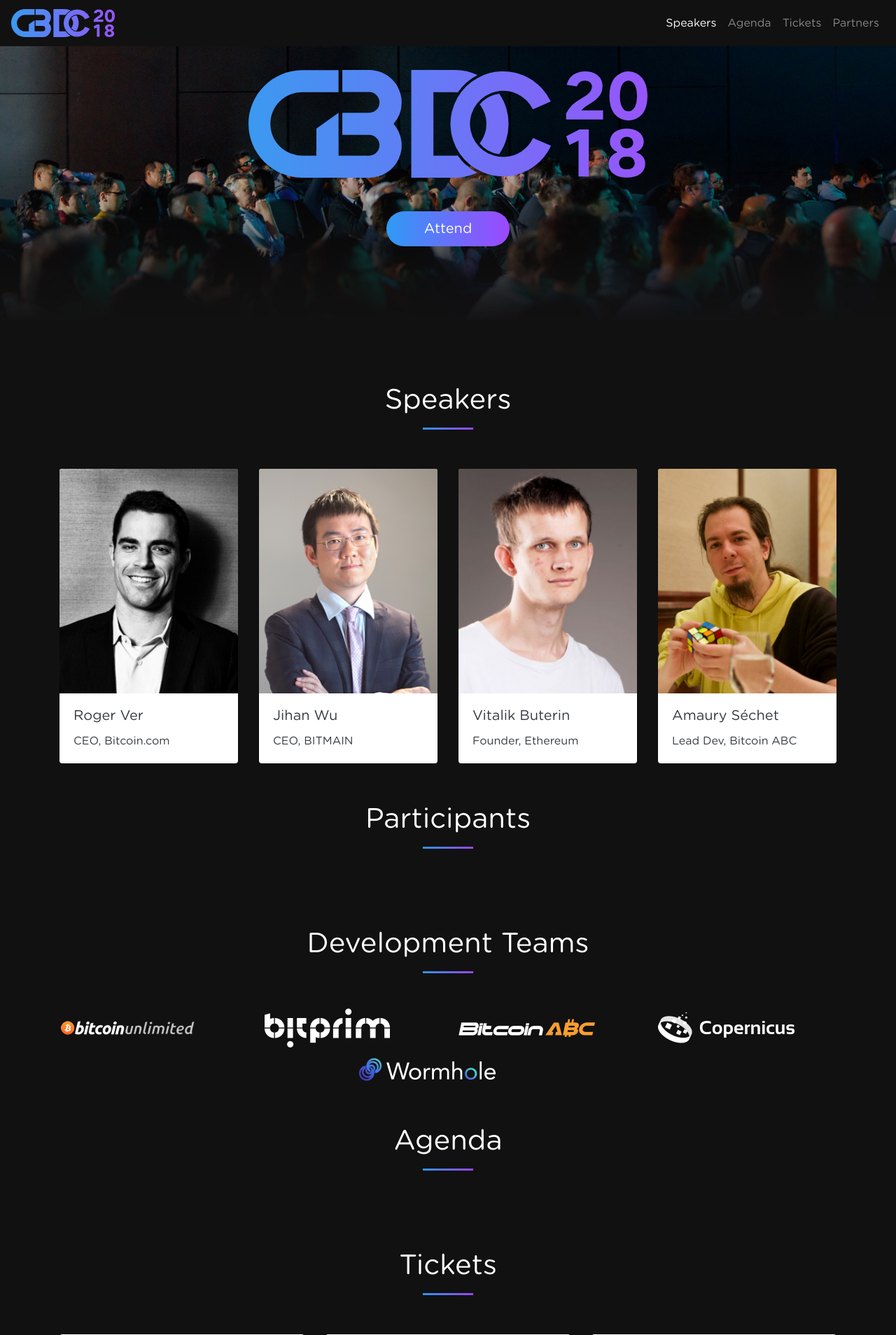
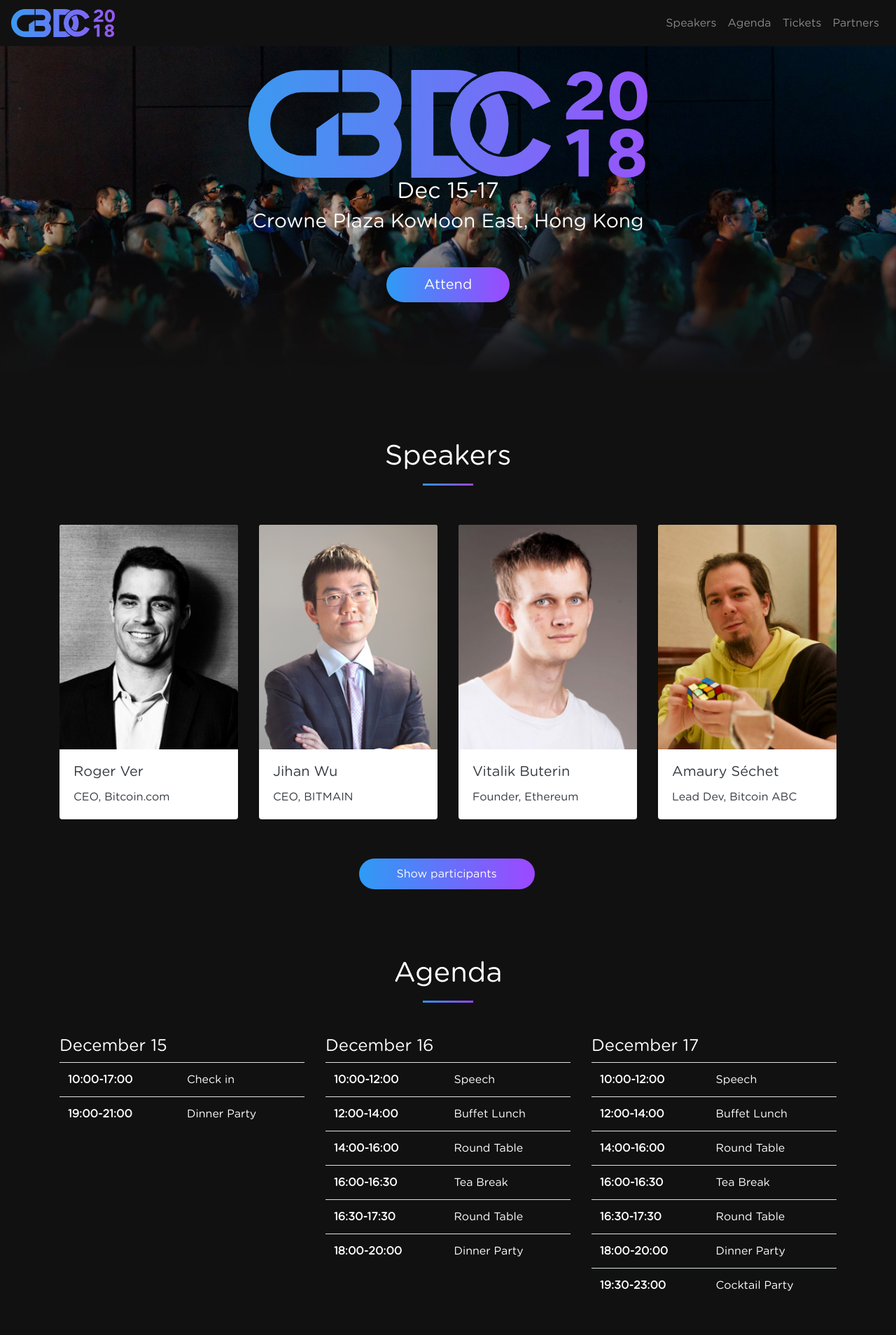
Before and after one commit to BUYMERCIER/devcon.top, a Flask app: page / in a window 1280 px wide. Shown: the top 1908 px of the page at 70% size. Run offline with Flask 2, Linux system fonts and the light colour scheme; some libraries are stand-ins or nearby versions.

Commit message:
Agenda added

```diff
--- /dev/null
+++ b/templates/home/agenda.html
@@ -0,0 +1,94 @@
+<!-- Agenda -->
+    <section class="bg-dark agenda">
+      <div class="container">
+        <h1 class="text-center pt-5">Agenda</h1>
+        <hr class="mb-5">
+        <div class="row">
+          <!-- Dec 15 -->
+          <div class="col-md-4">
+            <h4>December 15</h4>
+            <table class="table">
+              <tbody>
+                <tr>
+                  <th scope="row">10:00-17:00</th>
+                  <td>Check in</td>
+                </tr>
+                <tr>
+                  <th scope="row">19:00-21:00</th>
+                  <td>Dinner Party</td>
+                </tr>
+              </tbody>
+            </table>
+          </div>
+          <!-- Dec 16 -->
+          <div class="col-md-4">
+            <h4>December 16</h4>
+            <table class="table">
+              <tbody>
+                <tr>
+                  <th scope="row">10:00-12:00</th>
+                  <td>Speech</td>
+                </tr>
+                <tr>
+                  <th scope="row">12:00-14:00</th>
+                  <td>Buffet Lunch</td>
+                </tr>
+                <tr>
+                  <th scope="row">14:00-16:00</th>
+                  <td>Round Table</td>
+                </tr>
+                <tr>
+                  <th scope="row">16:00-16:30</th>
+                  <td>Tea Break</td>
+                </tr>
+                <tr>
+                  <th scope="row">16:30-17:30</th>
+                  <td>Round Table</td>
+                </tr>
+                <tr>
+                  <th scope="row">18:00-20:00</th>
+                  <td>Dinner Party</td>
+                </tr>
+              </tbody>
+            </table>
+          </div>
+          <!-- Dec 17 -->
+          <div class="col-md-4">
+            <h4>December 17</h4>
+            <table class="table">
+              <tbody>
+                <tr>
+                  <th scope="row">10:00-12:00</th>
+                  <td>Speech</td>
+                </tr>
+                <tr>
+                  <th scope="row">12:00-14:00</th>
+                  <td>Buffet Lunch</td>
+                </tr>
+                <tr>
+                  <th scope="row">14:00-16:00</th>
+                  <td>Round Table</td>
+                </tr>
+                <tr>
+                  <th scope="row">16:00-16:30</th>
+                  <td>Tea Break</td>
+                </tr>
+                <tr>
+                  <th scope="row">16:30-17:30</th>
+                  <td>Round Table</td>
+                </tr>
+                <tr>
+                  <th scope="row">18:00-20:00</th>
+                  <td>Dinner Party</td>
+                </tr>
+                <tr>
+                  <th scope="row">19:30-23:00</th>
+                  <td>Cocktail Party</td>
+                </tr>
+              </tbody>
+            </table>
+          </div>
+          <!-- end -->
+        </div>
+      </div>
+    </section>
--- a/templates/home/participants.html
+++ b/templates/home/participants.html
@@ -1,10 +1,10 @@
 <!-- Participants -->
     <section class="bg-dark">
       <div class="container">
-        <h1 class="text-center pt-5">Participants</h1>
-        <hr class="mb-5">
-        <div class="row">
-          <p></p>
+        <div class="row d-flex justify-content-center py-5">
+            <div class="col-3">
+                <button class="btn btn-primary">Show participants</button>
+            </div>
         </div>
       </div>
     </section>
--- a/templates/home/sponsors.html
+++ b/templates/home/sponsors.html
@@ -3,8 +3,10 @@
       <div class="container">
         <h1 class="text-center pt-5">Sponsors</h1>
         <hr class="mb-5">
-        <div class="row">
-          <p></p>
+        <div class="row d-flex justify-content-center">
+          <div class="col-md-4 text-center">
+              <img src="/static/img/sponsors/bitmain.jpg" class="img-fluid" alt="bitmain">
+          </div>
         </div>
       </div>
     </section>
--- a/templates/home/tickets.html
+++ b/templates/home/tickets.html
@@ -20,8 +20,8 @@
             <div class="card bg-primary my-2">
               <img class="mt-4" src="/static/img/icons/ticket.svg" height="60px" alt="ticket">
               <div class="card-body">
-                <h5 class="card-title font-weight-bold">VIP Ticket</h5>
-                <p class="card-text">$900</p>
+                <h5 class="card-title">VIP Ticket</h5>
+                <p class="card-text font-weight-bold">$900</p>
                 <p>VIP Seat & Token & Facilities for simultaneous interpretation</p>
                 <a href="#" class="btn btn-primary">Buy</a>
                 <p class="text-muted pt-3">Limit of 120</p>
--- a/templates/index.html
+++ b/templates/index.html
@@ -29,17 +29,17 @@
         </button>
         <div class="collapse navbar-collapse" id="navbarCollapse">
           <ul class="navbar-nav ml-auto">
-            <li class="nav-item active">
-              <a class="nav-link" href="#">Speakers</a>
+            <li class="nav-item">
+              <a class="nav-link" href="#" onclick="scroll_to('section.speakers')">Speakers</a>
             </li>
             <li class="nav-item">
-              <a class="nav-link" href="#">Agenda</a>
+              <a class="nav-link" href="#" onclick="scroll_to('section.agenda')">Agenda</a>
             </li>
             <li class="nav-item">
-              <a class="nav-link" href="#">Tickets</a>
+              <a class="nav-link" href="#" onclick="scroll_to('section.tickets')">Tickets</a>
             </li>
             <li class="nav-item">
-              <a class="nav-link" href="#">Partners</a>
+              <a class="nav-link" href="#" onclick="scroll_to('section.partners')">Partners</a>
             </li>
           </ul>
         </div>
@@ -52,6 +52,9 @@
         <div class="row d-flex justify-content-center">
           <img src="/static/img/logo.svg" alt="Main image" class="img-fluid main-image">
         </div>
+
+        <h2 class="text-center">Dec 15-17</h2>
+        <h3 class="text-center">Crowne Plaza Kowloon East, Hong Kong</h3>
         <!-- button -->
         <div class="row d-flex justify-content-center my-5">
           <a href="#" class="btn btn-primary btn-lg main-btn" onclick="scroll_to('section.tickets')">Attend</a>
@@ -70,7 +73,7 @@
     </section>
 
     <!-- speakers -->
-    <section class="bg-dark">
+    <section class="bg-dark speakers">
       <div class="container">
         <h1 class="text-center pt-5">Speakers</h1>
         <hr class="mb-5">
@@ -128,30 +131,29 @@
 
     {% include 'home/participants.html' %}
 
+    {% include 'home/agenda.html' %}
+
     {% include 'home/dev-teams.html' %}
-
-    <!-- Agenda -->
-    <section class="bg-dark">
-      <div class="container">
-        <h1 class="text-center pt-5">Agenda</h1>
-        <hr class="mb-5">
-        <div class="row">
-          <p></p>
-        </div>
-      </div>
-    </section>
 
     {% include 'home/tickets.html' %}
 
     {% include 'home/sponsors.html' %}
 
     <!-- Partners -->
-    <section class="bg-dark">
+    <section class="bg-dark partners pb-5">
       <div class="container">
         <h1 class="text-center pt-5">Partners</h1>
         <hr class="mb-5">
-        <div class="row">
-          <p></p>
+        <div class="row d-flex justify-content-center">
+          <div class="col-md-4 text-center">
+              <img src="/static/img/sponsors/cn1.jpg">
+          </div>
+          <div class="col-md-4 text-center">
+              <img src="/static/img/sponsors/cn2.jpg">
+          </div>
+          <div class="col-md-4 text-center">
+              <img src="/static/img/sponsors/cn3.jpg">
+          </div>
         </div>
       </div>
     </section>
```
Also changed, not shown: static/img/sponsors/bitmain.jpg (added), static/img/sponsors/cn1.jpg (added), static/img/sponsors/cn2.jpg (added), static/img/sponsors/cn3.jpg (added).
